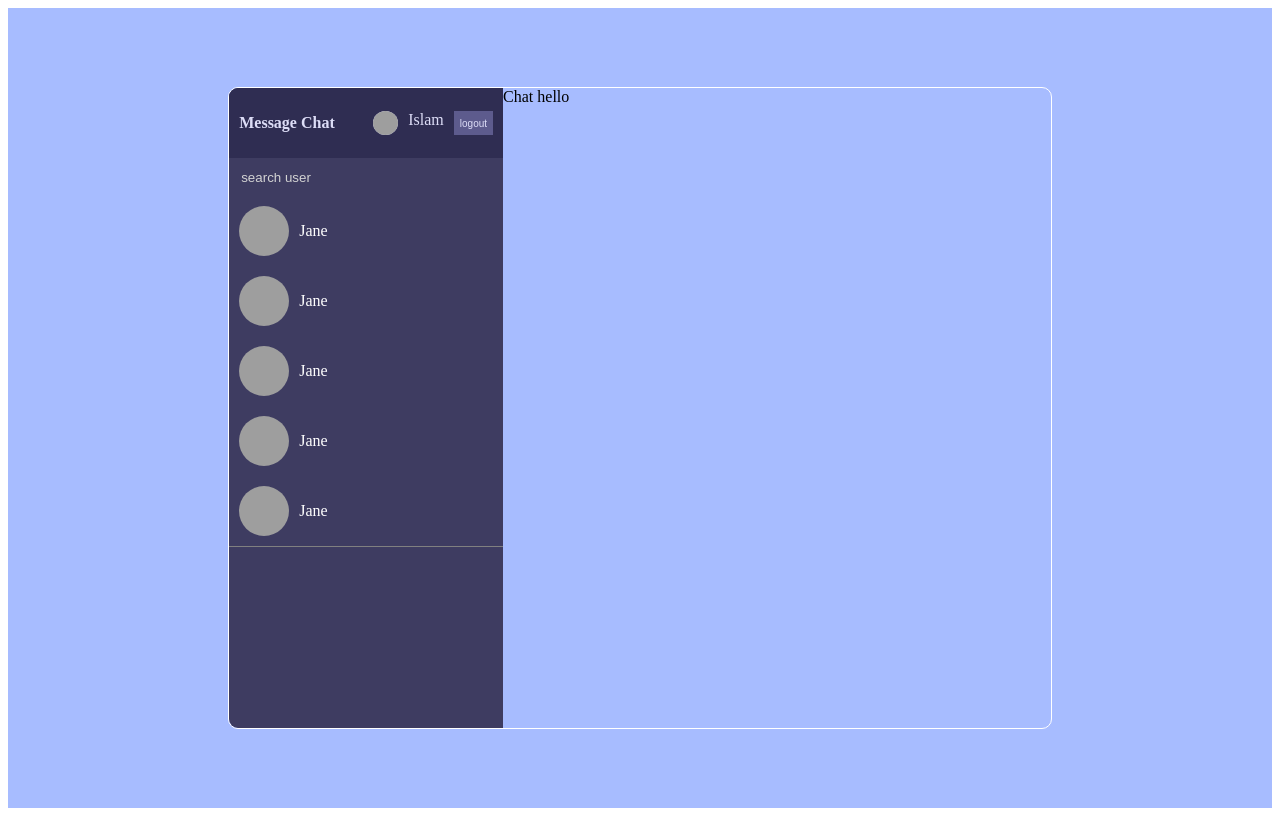
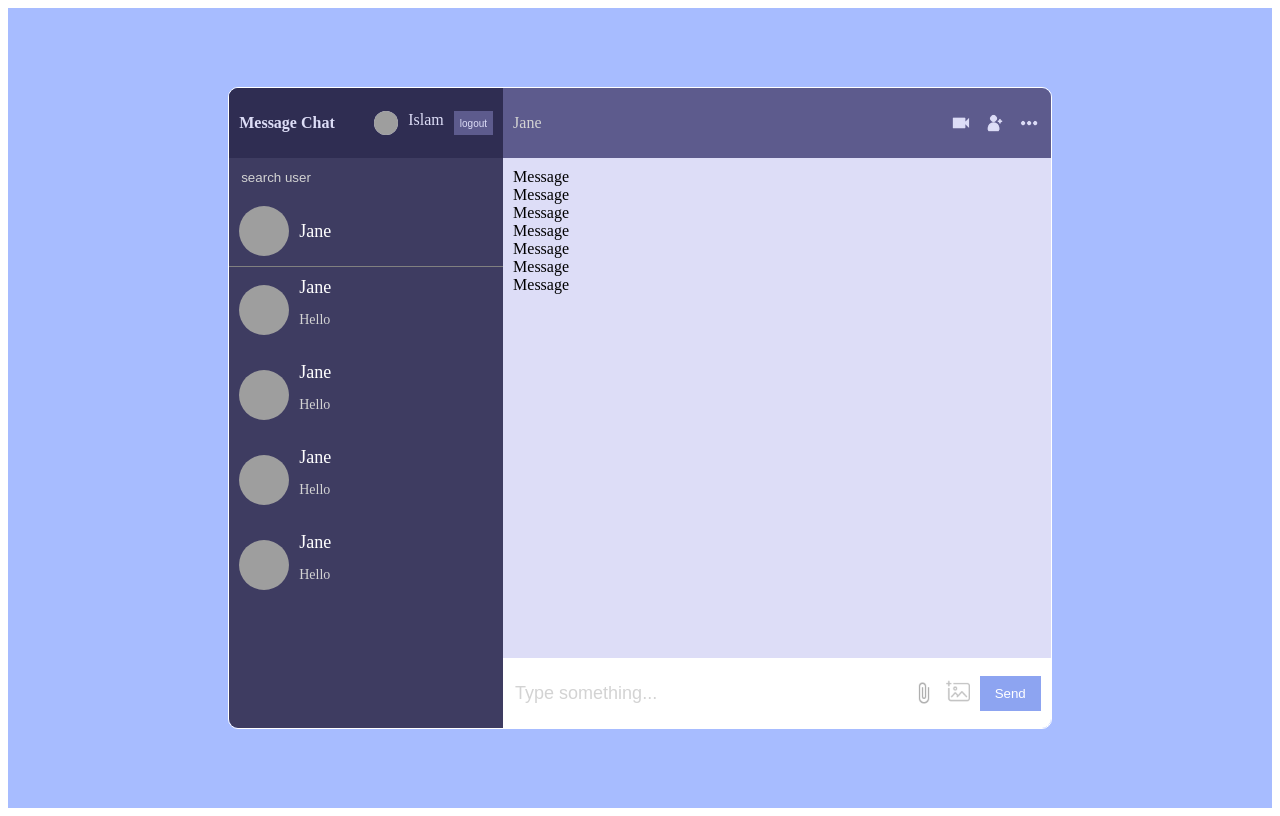
Before and after one commit to IslamLessom/Messager-Chat, a React (Create React App) app: page / in a window 1280 px wide. Built offline with nearby package versions, Linux system fonts and the light colour scheme; grey boxes are pictures that could not be loaded; the HTML template or start-up script is replaced by a standard one.

Commit message:
Update components
i write Chats components , Input in chat and Navbar in chat

```diff
--- a/src/components/Chat.jsx
+++ b/src/components/Chat.jsx
@@ -1,11 +1,28 @@
-import React from 'react'
+import React from "react";
+
+//images
+import Cam from "../img/cam.png";
+import Add from "../img/add.png";
+import More from "../img/more.png";
+//components
+import Messages from "./Messages";
+import Input from "./Input";
 
 function Chat() {
   return (
-    <div className='chat'>
-      Chat hello
+    <div className="chat">
+      <div className="chatInfo">
+        <span>Jane</span>
+        <div className="chatIcons">
+          <img src={Cam} />
+          <img src={Add} />
+          <img src={More} />
+        </div>
+      </div>
+      <Messages />
+      <Input />
     </div>
-  )
+  );
 }
 
-export default Chat
+export default Chat;
--- /dev/null
+++ b/src/components/Chats.jsx
@@ -0,0 +1,38 @@
+import React from "react";
+
+function Chats() {
+  return (
+    <div className="chats">
+      <div className="userChat">
+        <img src="https://ps.w.org/user-avatar-reloaded/assets/icon-256x256.png?rev=2540745" />
+        <div className="userChatInfo">
+          <span>Jane</span>
+          <p>Hello</p>
+        </div>
+      </div>
+      <div className="userChat">
+        <img src="https://ps.w.org/user-avatar-reloaded/assets/icon-256x256.png?rev=2540745" />
+        <div className="userChatInfo">
+          <span>Jane</span>
+          <p>Hello</p>
+        </div>
+      </div>
+      <div className="userChat">
+        <img src="https://ps.w.org/user-avatar-reloaded/assets/icon-256x256.png?rev=2540745" />
+        <div className="userChatInfo">
+          <span>Jane</span>
+          <p>Hello</p>
+        </div>
+      </div>
+      <div className="userChat">
+        <img src="https://ps.w.org/user-avatar-reloaded/assets/icon-256x256.png?rev=2540745" />
+        <div className="userChatInfo">
+          <span>Jane</span>
+          <p>Hello</p>
+        </div>
+      </div>
+    </div>
+  );
+}
+
+export default Chats;
--- a/src/components/Input.jsx
+++ b/src/components/Input.jsx
@@ -1,11 +1,23 @@
-import React from 'react'
+import React from "react";
+
+//images
+import Img from "../img/img.png";
+import Attach from "../img/attach.png";
 
 function Input() {
   return (
-    <div>
-
+    <div className="input">
+      <input type="text" placeholder="Type something..." />
+      <div className="send">
+        <img src={Attach} />
+        <input type="file" style={{ display: "none" }} id="file" />
+        <label htmlFor="file">
+          <img src={Img} alt="" />
+        </label>
+        <button>Send</button>
+      </div>
     </div>
-  )
+  );
 }
 
-export default Input
+export default Input;
--- a/src/components/Message.jsx
+++ b/src/components/Message.jsx
@@ -3,7 +3,7 @@ import React from 'react'
 function Message() {
   return (
     <div>
-
+      Message
     </div>
   )
 }
--- /dev/null
+++ b/src/components/Messages.jsx
@@ -0,0 +1,20 @@
+import React from "react";
+
+//components
+import Message from "./Message";
+
+function Messages() {
+  return (
+    <div className="messages">
+      <Message />
+      <Message />
+      <Message />
+      <Message />
+      <Message />
+      <Message />
+      <Message />
+    </div>
+  );
+}
+
+export default Messages;
--- a/src/components/Search.jsx
+++ b/src/components/Search.jsx
@@ -1,43 +1,19 @@
-import React from 'react'
+import React from "react";
 
 function Search() {
   return (
-    <div className='search'>
-      <div className='searchForm'>
-        <input type='text' placeholder='search user' />
+    <div className="search">
+      <div className="searchForm">
+        <input type="text" placeholder="search user" />
       </div>
-      <div className='userChat'>
-        <img src='https://ps.w.org/user-avatar-reloaded/assets/icon-256x256.png?rev=2540745' />
-        <div className='userChatInfo'>
-          <span>Jane</span>
-        </div>
-      </div>
-      <div className='userChat'>
-        <img src='https://ps.w.org/user-avatar-reloaded/assets/icon-256x256.png?rev=2540745' />
-        <div className='userChatInfo'>
-          <span>Jane</span>
-        </div>
-      </div>
-
-      <div className='userChat'>
-        <img src='https://ps.w.org/user-avatar-reloaded/assets/icon-256x256.png?rev=2540745' />
-        <div className='userChatInfo'>
-          <span>Jane</span>
-        </div>
-      </div>
-      <div className='userChat'>
-        <img src='https://ps.w.org/user-avatar-reloaded/assets/icon-256x256.png?rev=2540745' />
-        <div className='userChatInfo'>
-          <span>Jane</span>
-        </div>
-      </div><div className='userChat'>
-        <img src='https://ps.w.org/user-avatar-reloaded/assets/icon-256x256.png?rev=2540745' />
-        <div className='userChatInfo'>
+      <div className="userChat">
+        <img src="https://ps.w.org/user-avatar-reloaded/assets/icon-256x256.png?rev=2540745" />
+        <div className="userChatInfo">
           <span>Jane</span>
         </div>
       </div>
     </div>
-  )
+  );
 }
 
-export default Search
+export default Search;
--- a/src/components/Sidebar.jsx
+++ b/src/components/Sidebar.jsx
@@ -3,12 +3,14 @@ import React from "react";
 //components
 import Navbar from "./Navbar";
 import Search from "./Search";
+import Chats from "./Chats";
 
 function Sidebar() {
   return (
     <div className="sidebar">
       <Navbar />
       <Search />
+      <Chats />
     </div>
   );
 }
--- a/src/style.scss
+++ b/src/style.scss
@@ -1,3 +1,19 @@
+@mixin mobile {
+  @media screen and (max-width: 480px) {
+    @content;
+  }
+}
+@mixin tablet {
+  @media screen and (max-width: 768px) {
+    @content;
+  }
+}
+@mixin laptop {
+  @media screen and (max-width: 1200px) {
+    @content;
+  }
+}
+
 .formContainer {
   background-color: #a7bcff;
   height: 100vh;
@@ -17,7 +33,7 @@
     .logo {
       color: #5d5b8d;
       font-weight: bold;
-      font-size: 27px;
+      font-size: 24px;
     }
 
     .title {
@@ -34,7 +50,7 @@
         padding: 15px;
         border: none;
         width: 250px;
-        border-bottom: 1px solid #5d5b8d;
+        border-bottom: 1px solid #a7bcff;
         &::placeholder {
           color: rgb(175, 175, 175);
         }
@@ -61,12 +77,11 @@
           width: 32px;
         }
       }
-
-      p {
-        color: #5d5b8d;
-        font-size: 12px;
-        margin-top: 10px;
-      }
+    }
+    p {
+      color: #5d5b8d;
+      font-size: 12px;
+      margin-top: 10px;
     }
   }
 }
@@ -81,14 +96,18 @@
   .container {
     border: 1px solid white;
     border-radius: 10px;
-    overflow: hidden;
     width: 65%;
     height: 80%;
     display: flex;
+    overflow: hidden;
+    @include tablet {
+      width: 90%;
+    }
 
     .sidebar {
       flex: 1;
       background-color: #3e3c61;
+      position: relative;
 
       .navbar {
         display: flex;
@@ -101,6 +120,9 @@
 
         .logo {
           font-weight: bold;
+          @include tablet {
+            display: none;
+          }
         }
 
         .user {
@@ -110,7 +132,7 @@
           img {
             background-color: #ddddf7;
             height: 24px;
-            width: 25px;
+            width: 24px;
             border-radius: 50%;
             object-fit: cover;
           }
@@ -121,6 +143,10 @@
             font-size: 10px;
             border: none;
             cursor: pointer;
+            @include tablet {
+              position: absolute;
+              bottom: 10px;
+            }
           }
         }
       }
@@ -129,11 +155,13 @@
 
         .searchForm {
           padding: 10px;
+
           input {
             background-color: transparent;
             border: none;
             color: white;
             outline: none;
+
             &::placeholder {
               color: lightgray;
             }
@@ -159,10 +187,138 @@
           border-radius: 50%;
           object-fit: cover;
         }
+
+        .userChatInfo {
+          span {
+            font-size: 18px;
+            font-weight: 500;
+          }
+          p {
+            font-size: 14px;
+            color: lightgray;
+          }
+        }
       }
     }
     .chat {
       flex: 2;
+
+      .chatInfo {
+        height: 50px;
+        background-color: #5d5b8d;
+        display: flex;
+        align-items: center;
+        justify-content: space-between;
+        padding: 10px;
+        color: lightgray;
+      }
+
+      .chatIcons {
+        display: flex;
+        gap: 10px;
+
+        img {
+          height: 24px;
+          cursor: pointer;
+        }
+      }
+
+      .messages {
+        background-color: #ddddf7;
+        padding: 10px;
+        height: calc(100% - 160px);
+        overflow: scroll;
+
+        .message {
+          display: flex;
+          gap: 20px;
+          margin-bottom: 20px;
+
+          .messageInfo {
+            display: flex;
+            flex-direction: column;
+            color: gray;
+            font-weight: 300;
+
+            img {
+              width: 40px;
+              height: 40px;
+              border-radius: 50%;
+              object-fit: cover;
+            }
+          }
+          .messageContent {
+            max-width: 80%;
+            display: flex;
+            flex-direction: column;
+            gap: 10px;
+
+            p {
+              background-color: white;
+              padding: 10px 20px;
+              border-radius: 0px 10px 10px 10px;
+              max-width: max-content;
+            }
+
+            img {
+              width: 50%;
+            }
+          }
+
+          &.owner {
+            flex-direction: row-reverse;
+
+            .messageContent {
+              align-items: flex-end;
+              p {
+                background-color: #8da4f1;
+                color: white;
+                border-radius: 10px 0px 10px 10px;
+              }
+            }
+          }
+        }
+      }
+
+      .input {
+        height: 50px;
+        background-color: white;
+        padding: 10px;
+        display: flex;
+        align-items: center;
+        justify-content: space-between;
+
+        input {
+          width: 100%;
+          border: none;
+          outline: none;
+          color: #2f2d52;
+          font-size: 18px;
+
+          &::placeholder {
+            color: lightgray;
+          }
+        }
+
+        .send {
+          display: flex;
+          align-items: center;
+          gap: 10px;
+
+          img {
+            height: 24px;
+            cursor: pointer;
+          }
+
+          button {
+            border: none;
+            padding: 10px 15px;
+            color: white;
+            background-color: #8da4f1;
+            cursor: pointer;
+          }
+        }
+      }
     }
   }
 }
```
